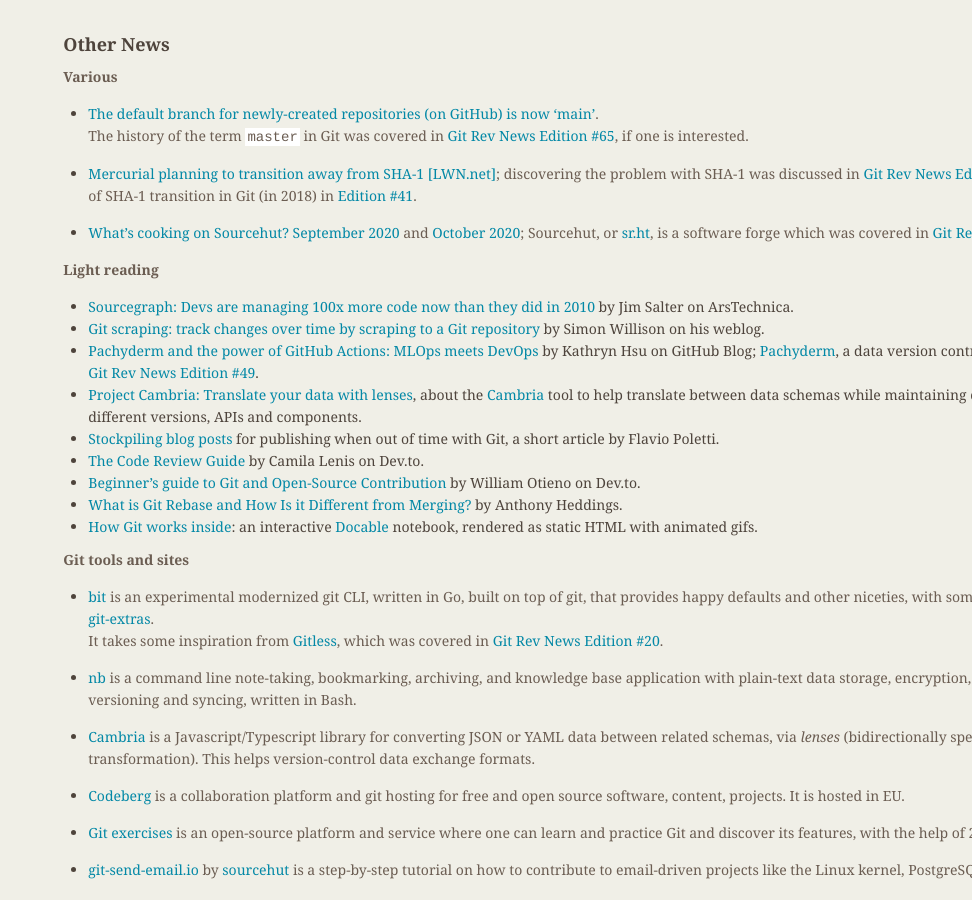
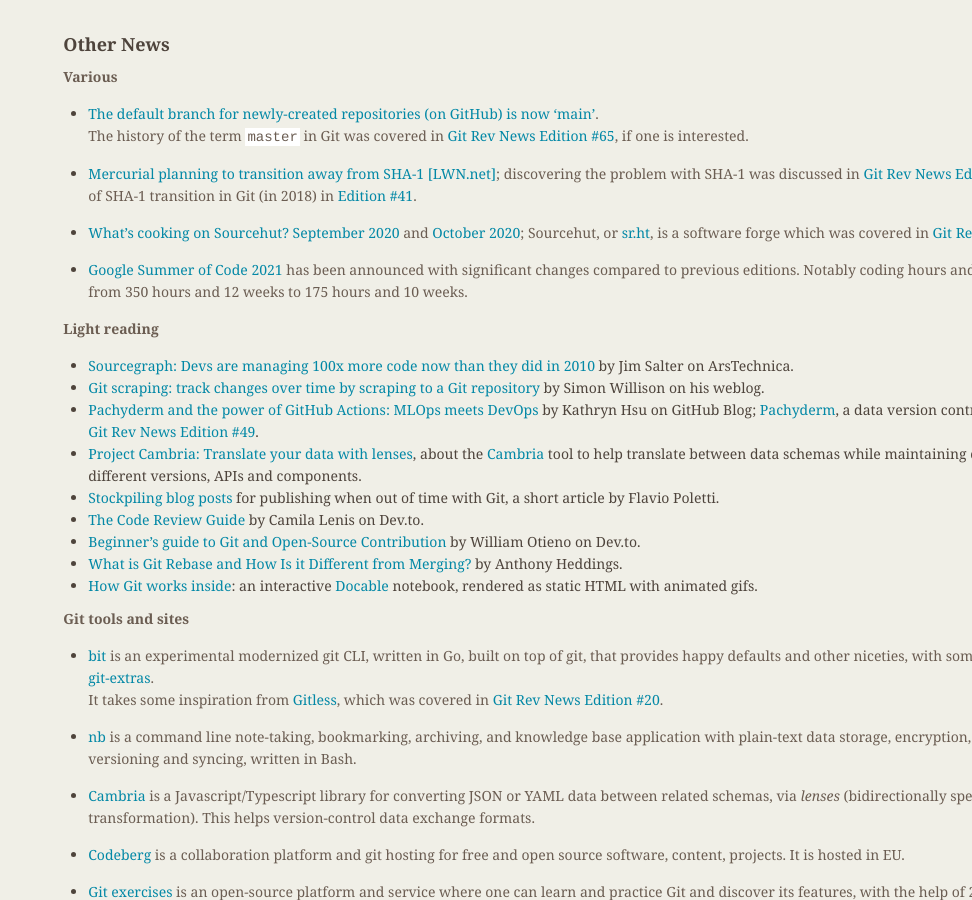
Before and after one commit to git/git.github.io, a Jekyll site: the page built from rev_news/drafts/edition-68.md, in a window 1280 px wide and 900 px high, scrolled down 2233 px. Shown: the whole window, without its empty margins (308-1280 px from the left). Built offline with Jekyll 4.4.1, drawn with Linux system fonts in a browser that asks for light colours.

Commit message:
rn-68: add GSoC 2021 infos

```diff
--- a/rev_news/drafts/edition-68.md
+++ b/rev_news/drafts/edition-68.md
@@ -208,6 +208,10 @@
   Sourcehut, or [sr.ht](https://sr.ht/), is a software forge which was covered in
   [Git Rev News Edition #46](https://git.github.io/rev_news/2018/12/19/edition-46/#other-news).
 
+* [Google Summer of Code 2021](https://opensource.googleblog.com/2020/10/google-summer-of-code-2021-is-bringing.html)
+  has been announced with significant changes compared to previous
+  editions. Notably coding hours and period will be reduced from 350
+  hours and 12 weeks to 175 hours and 10 weeks.
 
 __Light reading__
 
```
